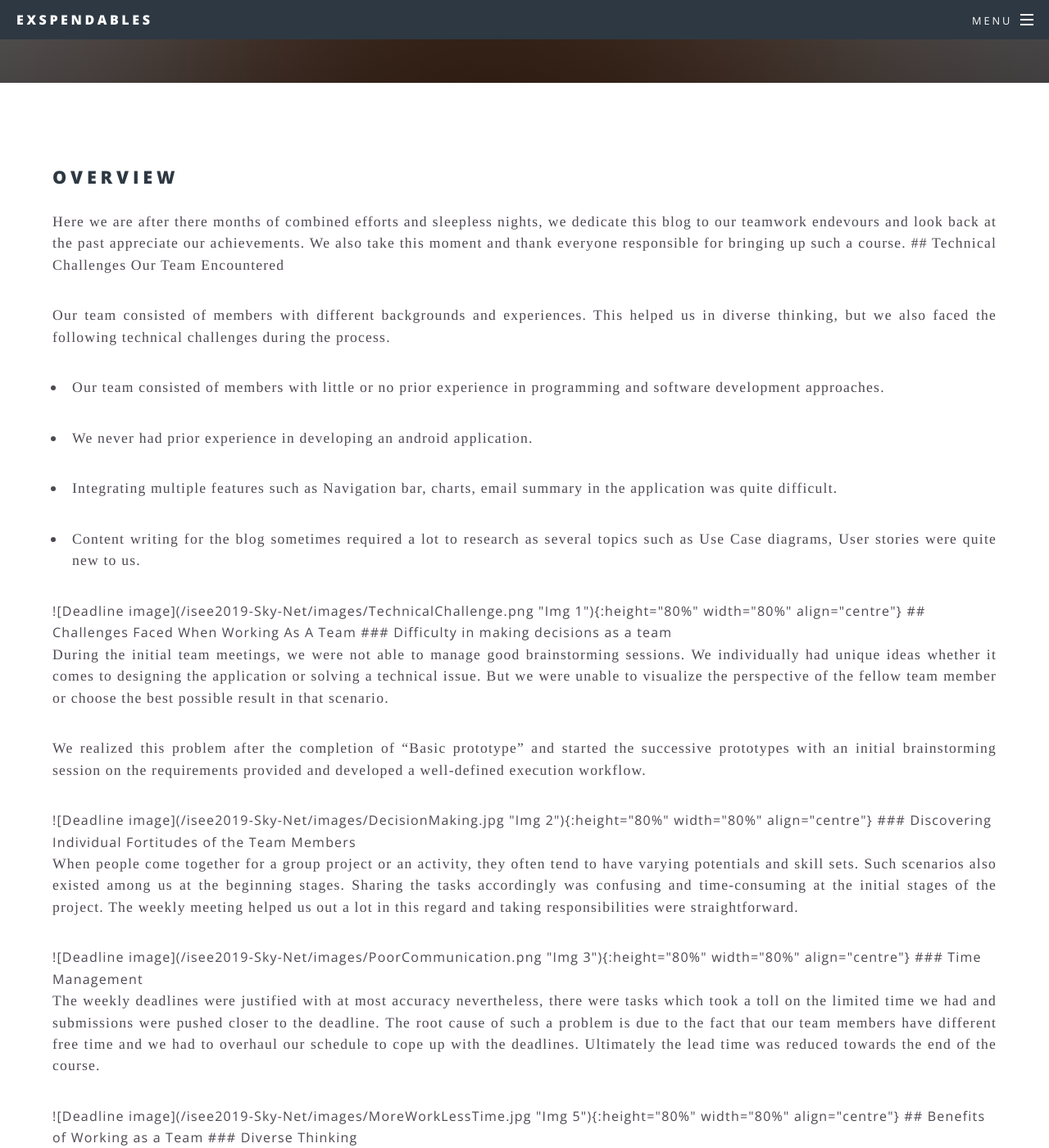
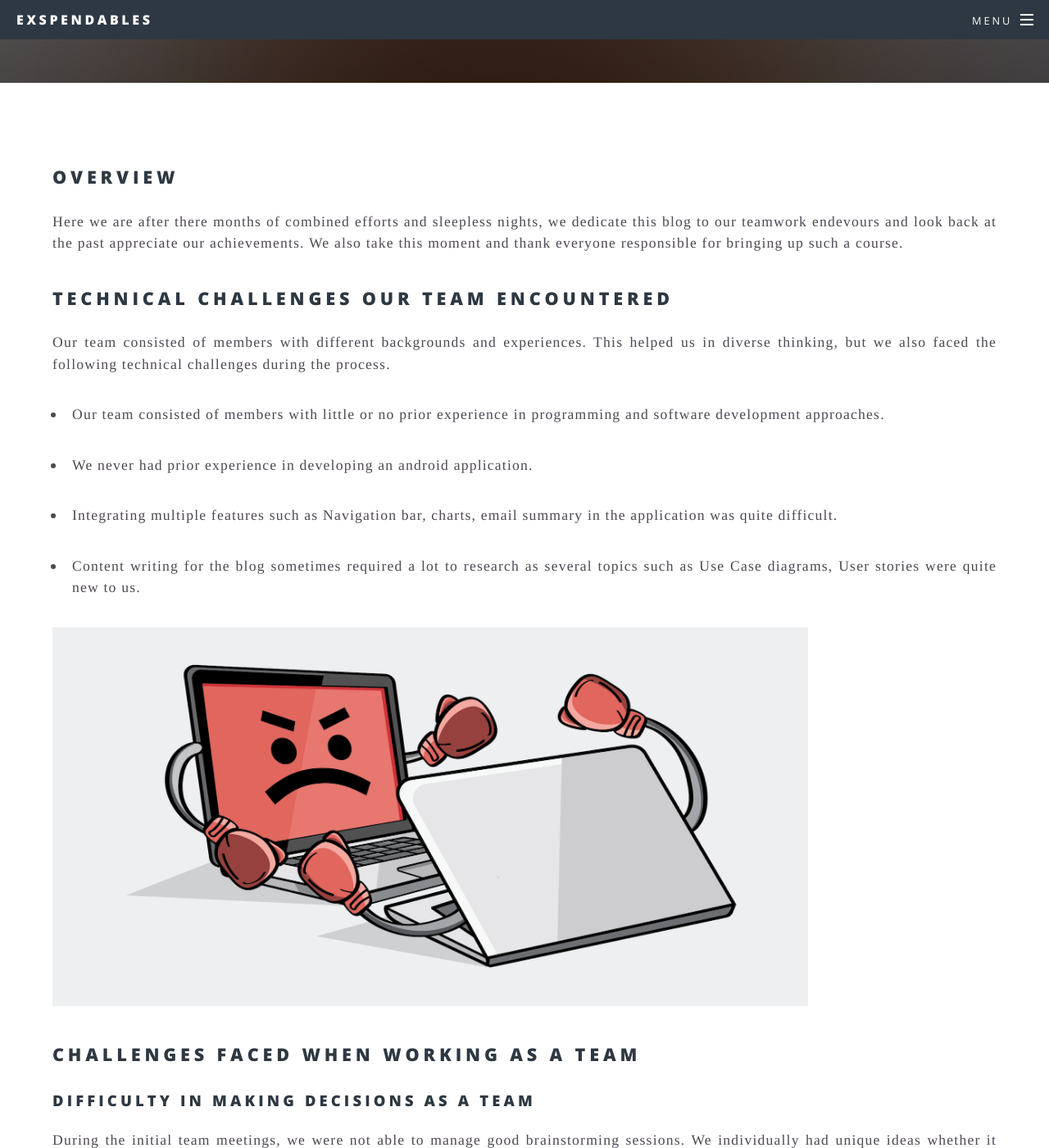
Before and after one commit to DBSE-teaching/isee2019-Sky-Net, a Jekyll site: the page built from docs/_posts/2019-07-02-fifth-post.md, in a window 1280 px wide and 1400 px high, scrolled down 292 px. Shown: the whole window at 82% size. Built offline with Jekyll 4.4.1, drawn with Linux system fonts in a browser that asks for light colours; some of the changed text lies outside the part shown.

Commit message:
Update 2019-07-02-fifth-post.md

```diff
--- a/docs/_posts/2019-07-02-fifth-post.md
+++ b/docs/_posts/2019-07-02-fifth-post.md
@@ -5,8 +5,7 @@
 ---
 
 ## Overview
-<p style="font-family:Times;font-size:110%;text-align:justify">Here we are after there months of combined efforts and sleepless nights, we dedicate this blog to our teamwork endevours and look back at the past appreciate our achievements. We also take this moment and thank everyone responsible for bringing up such a course.
-
+<p style="font-family:Times;font-size:110%;text-align:justify">Here we are after there months of combined efforts and sleepless nights, we dedicate this blog to our teamwork endevours and look back at the past appreciate our achievements. We also take this moment and thank everyone responsible for bringing up such a course.</P>
 
 ## Technical Challenges Our Team Encountered
 
```
